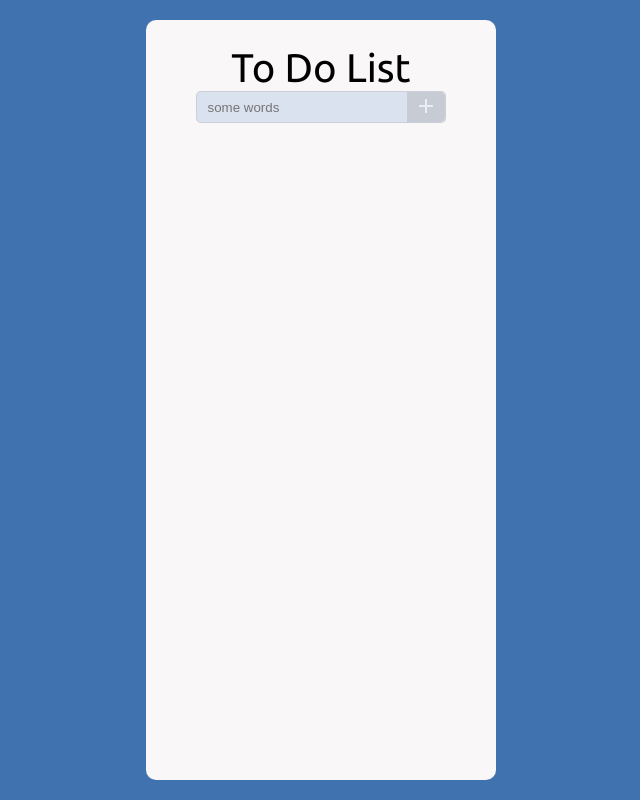
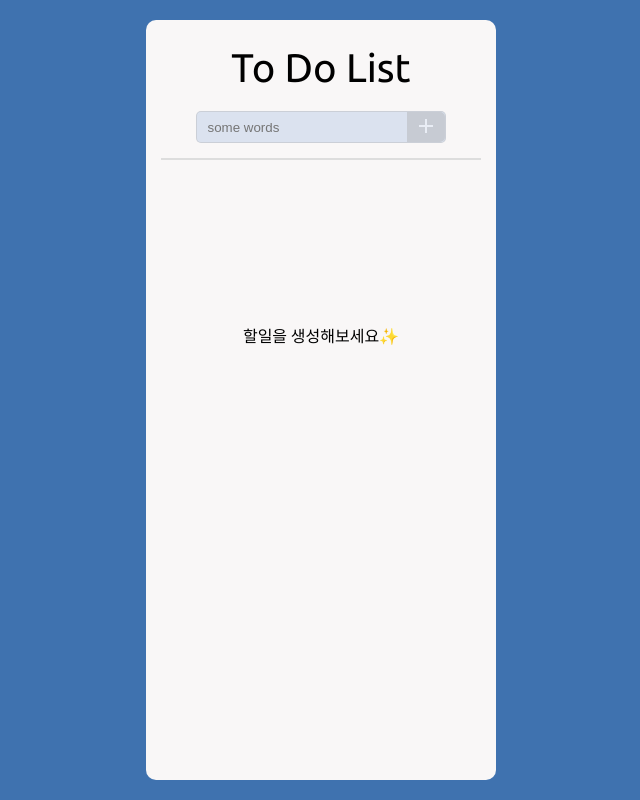
Before and after one commit to sihyonn/teacherline-frontend-test, a Next.js app: page / in a window 1280 px wide. Shown: the whole page, without its empty margins (319-959 px from the left). Built offline with nearby package versions, Linux system fonts and the light colour scheme.

Commit message:
feat: 생성된 할 일이 없을 경우 메시지 추가

```diff
--- a/src/components/ToDoList.tsx
+++ b/src/components/ToDoList.tsx
@@ -5,15 +5,22 @@ import useTodo from "@/src/hooks/useTodo";
 
 export default function ToDoList() {
   const { todoList, addTodo, toggleTodo } = useTodo();
+  const isTodoEmpty = todoList.length === 0;
 
   return (
     <>
       <S.Title>To Do List</S.Title>
       <ToDoInputForm addTodo={addTodo} />
       <S.ToDoItemList>
-        {todoList.map(todo => (
-          <ToDoItem key={todo.id} todo={todo} updateTodo={toggleTodo} />
-        ))}
+        {isTodoEmpty ? (
+          <S.EmptyList>할일을 생성해보세요✨</S.EmptyList>
+        ) : (
+          <>
+            {todoList.map(todo => (
+              <ToDoItem key={todo.id} todo={todo} updateTodo={toggleTodo} />
+            ))}
+          </>
+        )}
       </S.ToDoItemList>
     </>
   );
@@ -21,7 +28,14 @@ export default function ToDoList() {
 
 const S = {
   Title: styled.h2`
+    margin-bottom: 2rem;
     ${({ theme }) => theme.typography.title};
+  `,
+
+  EmptyList: styled.div`
+    padding-top: 50%;
+    font-weight: 500;
+    text-align: center;
   `,
 
   ToDoItemList: styled.ul`
@@ -30,7 +44,8 @@ const S = {
     gap: 1.6rem;
 
     width: 100%;
-    padding: 0 1.2rem;
+    padding: 1.5rem 1.2rem 0;
     margin-top: 1.5rem;
+    border-top: 2px solid #dddddd;
   `,
 };
```
